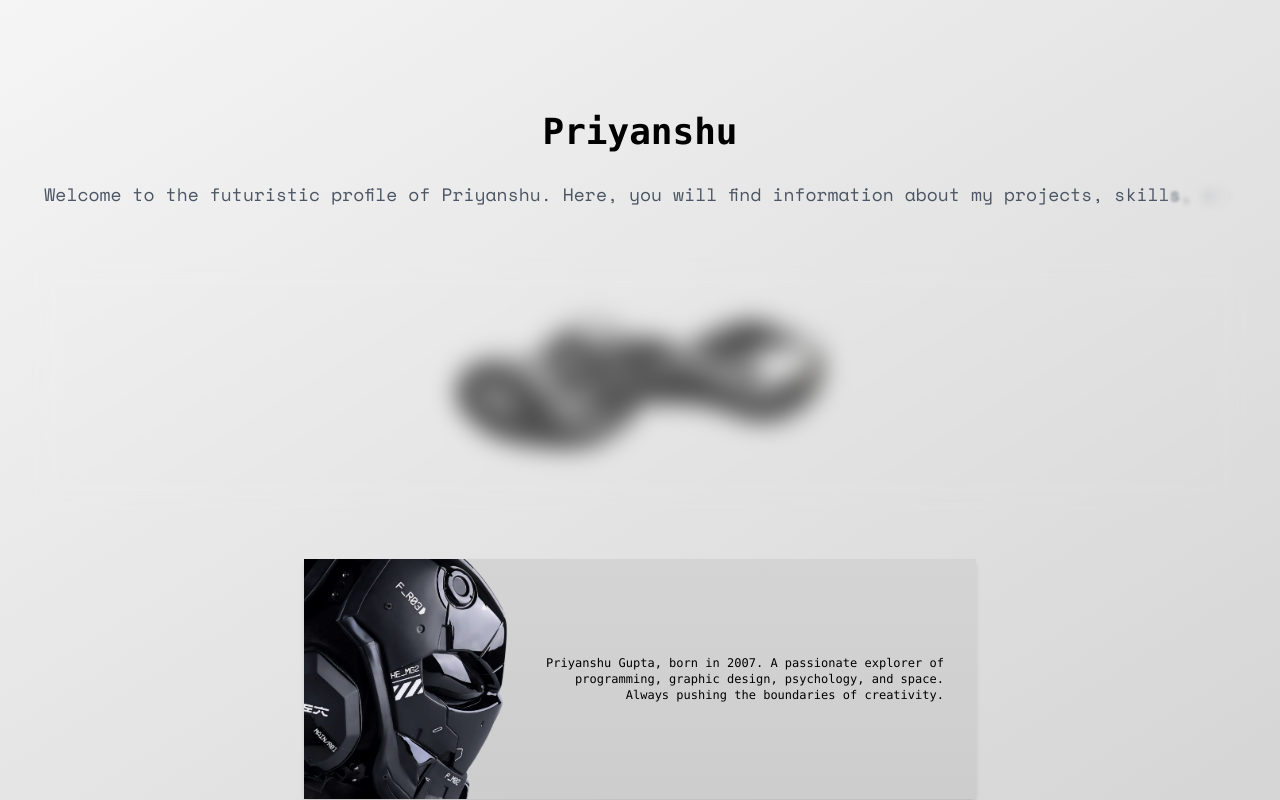
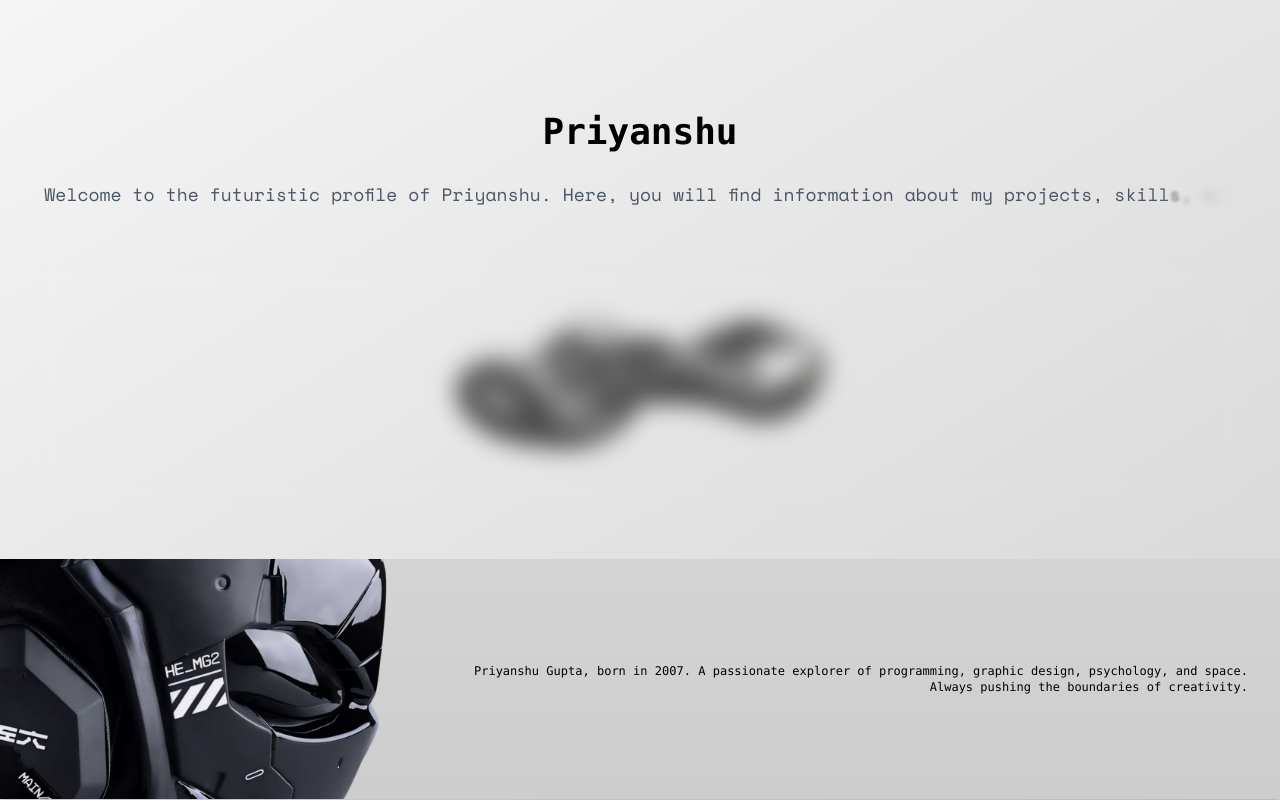
Before and after one commit to Priyansxu/Website, a Next.js app: page / in a window 1280 px wide. Built offline with nearby package versions, Linux system fonts and the light colour scheme.

Commit message:
Update index.js

```diff
--- a/pages/index.js
+++ b/pages/index.js
@@ -108,7 +108,7 @@ export default function Page() {
 
         <section ref={secondSectionRef} className="flex my-4">
           <motion.div
-            className="max-w-md mx-auto sm:max-w-lg md:max-w-lg lg:max-w-xl xl:max-w-2xl flex bg-gradient-to-b from-neutral-300 to-[#cdcdcd] border-black shadow-md overflow-hidden w-full md:w-full h-85 md:h-60"
+            className="w-full h-85 md:h-60 flex bg-gradient-to-b from-neutral-300 to-[#cdcdcd] border-black shadow-md overflow-hidden"
             initial="hidden"
             animate={isInView ? "visible" : "hidden"}
             variants={divVariants}
```
